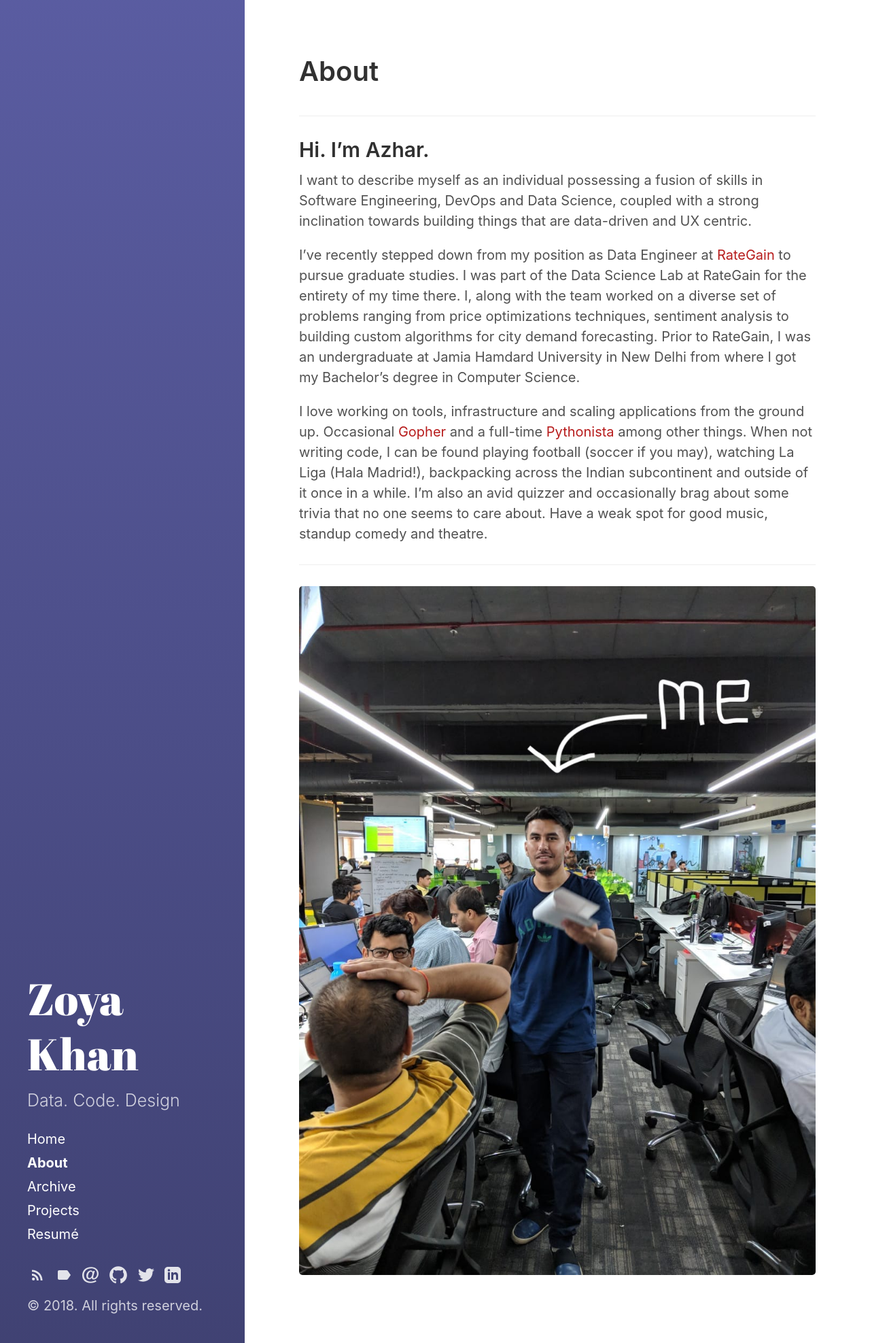
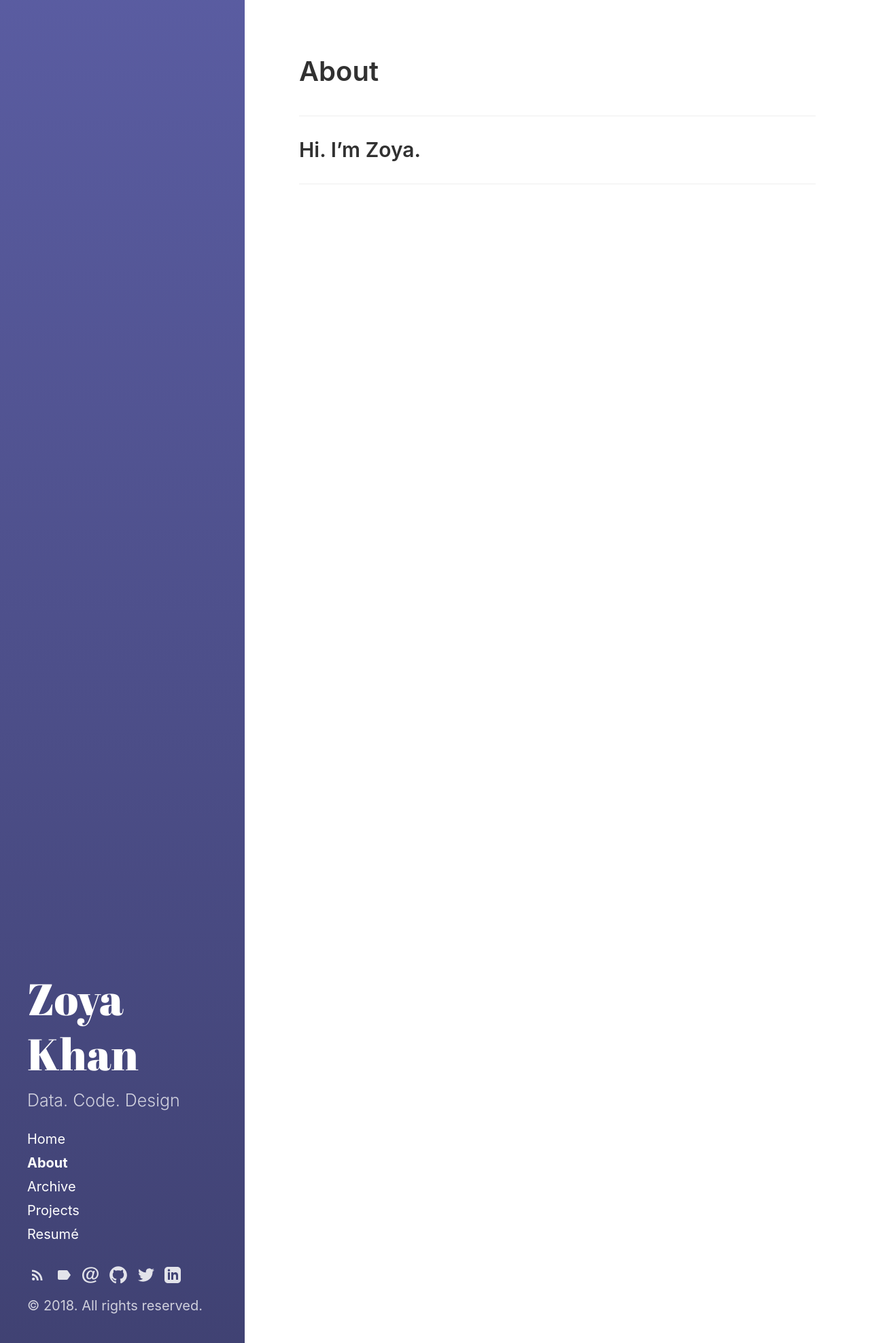
Before and after one commit to zeddmaxx/zeddmaxx.github.io, a Jekyll site: the page built from about.md, in a window 1280 px wide. Shown: the whole page at 68% size. Built offline with Jekyll 4.4.1, drawn with Linux system fonts in a browser that asks for light colours.

Commit message:
Update about.md

```diff
--- a/about.md
+++ b/about.md
@@ -5,14 +5,6 @@ sidebar_link: true
 ---
 <hr>
 
-## Hi. I’m Azhar.
-
-I want to describe myself as an individual possessing a fusion of skills in Software Engineering, DevOps and Data Science, coupled with a strong inclination towards building things that are data-driven and UX centric.
-
-I've recently stepped down from my position as Data Engineer at [RateGain](https://rategain.com) to pursue graduate studies. I was part of the Data Science Lab at RateGain for the entirety of my time there. I, along with the team worked on a diverse set of problems ranging from price optimizations techniques, sentiment analysis to building custom algorithms for city demand forecasting. Prior to RateGain, I was an undergraduate at Jamia Hamdard University in New Delhi from where I got my Bachelor's degree in Computer Science.
-
-I love working on tools, infrastructure and scaling applications from the ground up. Occasional [Gopher](https://golang.org) and a full-time [Pythonista](https://www.python.org) among other things. When not writing code, I can be found playing football (soccer if you may), watching La Liga (Hala Madrid!), backpacking across the Indian subcontinent and outside of it once in a while. I'm also an avid quizzer and occasionally brag about some trivia that no one seems to care about. Have a weak spot for good music, standup comedy and theatre.
+## Hi. I’m Zoya.
 
 <hr>
-
-![At RateGain HQ in Noida.](/assets/1.jpg)
```
